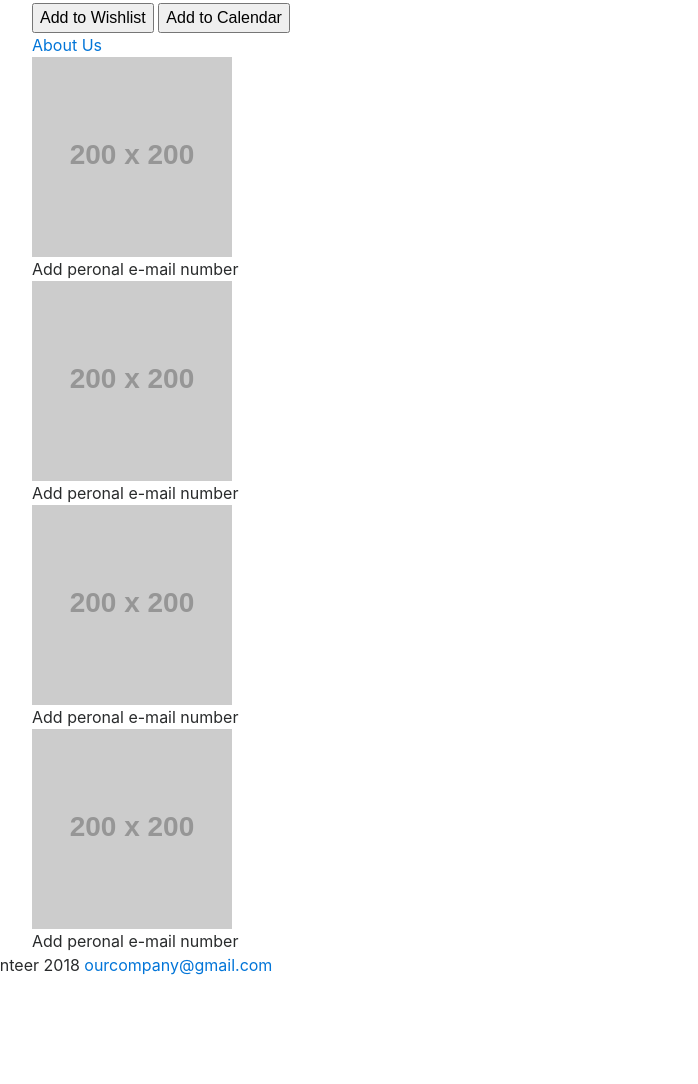
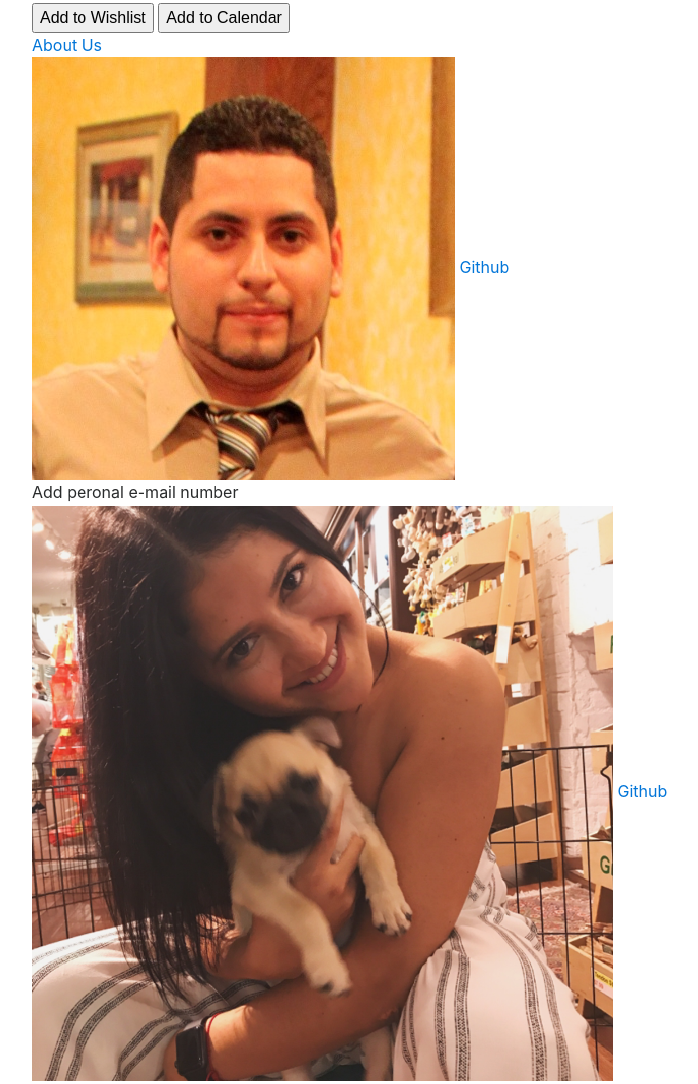
Before and after one commit to Mariuxiv08/Webventeer, a plain HTML site: page index.html in a window 1280 px wide. Shown: the part 641-1725 px from the top of the page, without its empty margins (53-751 px from the left). Before the commit the page ends 1618 px from the top, so only its background shows below. Drawn offline with nearby package versions, Linux system fonts and the light colour scheme; files that its build step writes are made by us from their sources; placeholder pictures from the web are drawn by us.

Commit message:
proofread some code, added pictures, changed ids to classes

```diff
--- a/index.html
+++ b/index.html
@@ -4,15 +4,12 @@
 <head>
     <meta charset="UTF-8">
     <title>Webventeer</title>
-
-    <link rel="stylesheet" type="text/css" href="assets/reset.css" />
-    <link rel="stylesheet" type="text/css" href="assets/style.css" />
+    <link rel="stylesheet" type="text/css" href="reset.css" />
+    <link rel="stylesheet" type="text/css" href="style.css" />
     <link rel="stylesheet" href="https://maxcdn.bootstrapcdn.com/bootstrap/4.0.0-beta.3/css/bootstrap.min.css" integrity="sha384-Zug+QiDoJOrZ5t4lssLdxGhVrurbmBWopoEl+M6BdEfwnCJZtKxi1KgxUyJq13dy" crossorigin="anonymous">
-
 </head>
 
 <body>
-
     <div class="container">
         <div class="row">
             <div class="col-md-6">
@@ -84,13 +81,17 @@
                 <div class="col-md-12">
                     <a href="#about">About Us</a>
                     <section id="main-bio">
-                        <img class="bio-image" src="https://placehold.it/200x200" alt="Henry">
+                        <img class="bio-image" src="images/henry.png" alt="Henry">
+                        <a href="https://github.com/aguirreh8">Github</a>
                         <section class="contact-info"> Add peronal e-mail number </section>
-                        <img class="bio-image" src="https://placehold.it/200x200" alt="Mariuxi">
+                        <img class="bio-image" src="images/marixui.png" alt="Mariuxi">
+                        <a href="https://github.com/Mariuxiv08">Github</a>
                         <section class="contact-info"> Add peronal e-mail number </section>
-                        <img class="bio-image" src="https://placehold.it/200x200" alt="James">
+                        <img class="bio-image" src="images/james.png" alt="James">
+                        <a href="https://github.com/jamesnewman12">Github</a>
                         <section class="contact-info"> Add peronal e-mail number </section>
-                        <img class="bio-image" src="https://placehold.it/200x200" alt="Patricia">
+                        <img class="bio-image" src="images/patricia.jpg" alt="Patricia">
+                        <a href="https://github.com/patstep">Github</a>
                         <section class="contact-info"> Add peronal e-mail number </section>
                     </section>
                 </div>
```
